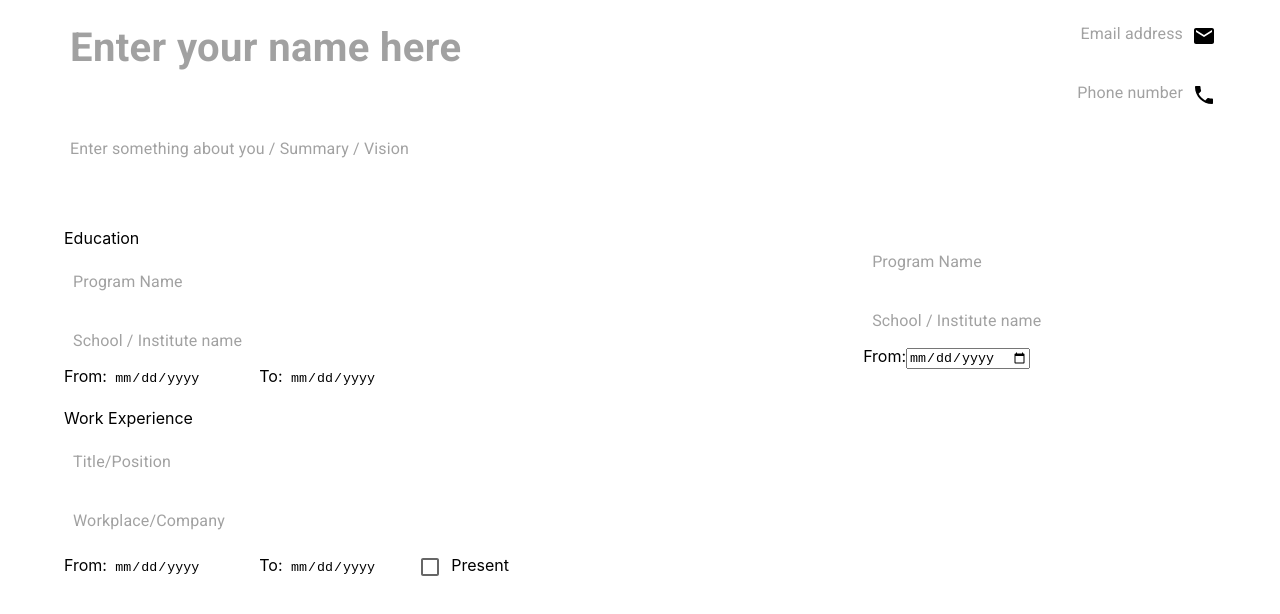
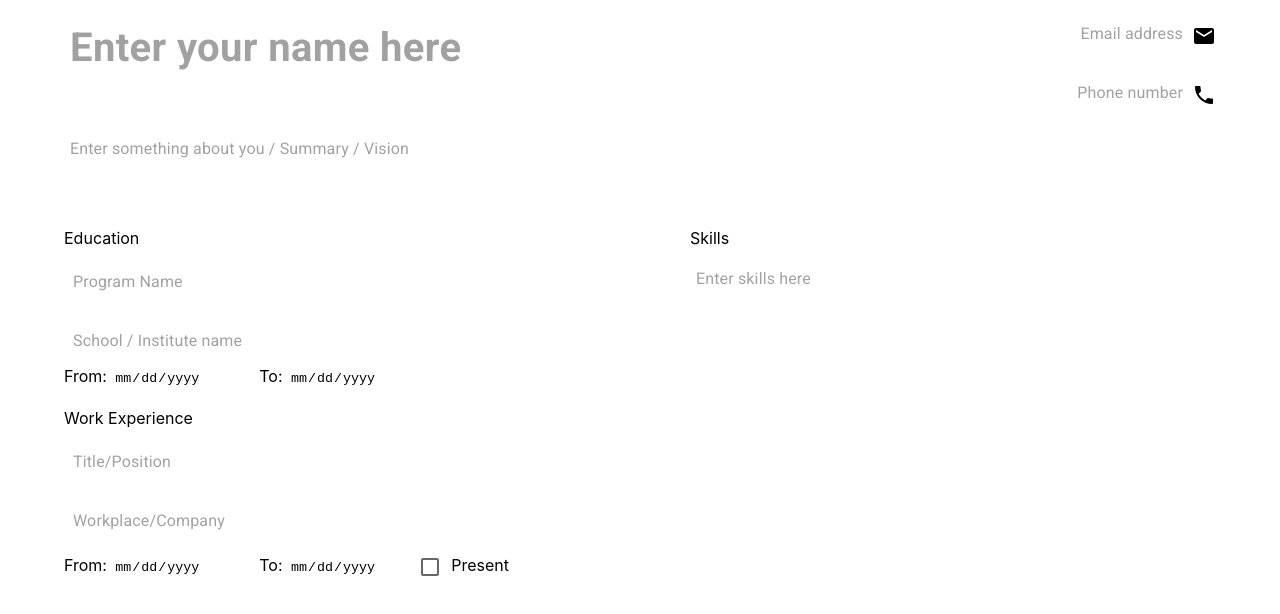
Before and after one commit to KunwarVSuryavanshi/resume-builder, a React (Create React App) app: page / in a window 1280 px wide. Shown: the top 614 px of the page. Built offline with nearby package versions, Linux system fonts and the light colour scheme.

Commit message:
skills added

```diff
--- a/src/Resumes/FirstResumeTemplate/FirstResume.jsx
+++ b/src/Resumes/FirstResumeTemplate/FirstResume.jsx
@@ -1,5 +1,5 @@
 import { Mail, Phone, PlaylistAdd } from '@mui/icons-material'
-import { Grid, TextField, ThemeProvider } from '@mui/material'
+import { Chip, Grid, TextField, ThemeProvider } from '@mui/material'
 import { Container } from '@mui/system'
 import React, { useState } from 'react'
 import {theme as TextFieldTheme} from './TextFieldTheme'
@@ -14,6 +14,9 @@
   const [details, setDetails] = useState([<EducationDetails/>])
   const[toggleExpRow, setToggleExpRow] = useState(false)
   const [workExp, setWorkExp] = useState([<WorkExperience />])
+  const [skill, setSkill] = useState([])
+  const [skillInp, setSkillInp] = useState('')
+  const [skillToggle, setSkillToggle] = useState(true)
 
   const headerContent = () => {
     return (
@@ -109,6 +112,9 @@
       case 'exp':
         setToggleExpRow(false)
         break;
+      case 'skill':
+        setSkillToggle(false)
+        break;
       default:
         return;
     }
@@ -123,9 +129,17 @@
       case 'exp':
         setToggleExpRow(true)
         break;
+      case 'skill':
+        setSkillToggle(true)
+        break;
       default:
         return;
     }
+  }
+
+  const handleSkills = (values) => {
+    setSkillInp(values)
+    setSkill(values.split(',').map(item => item.trim()).filter(item => item.length > 0))
   }
 
   const addNewRow = (region) => {
@@ -166,43 +180,48 @@
               </div>
             </div>
             <div className="item2_container">
-              <div className="item2_container_1">
+              <div className="item2_container_1" onBlur={(e) => handleBlur(e, 'skill')} onClick={() => handleClick('skill')}>
+                <div className="item2_container_1_skill">
+                  Skills
+                </div>
+                <div tabIndex={'1'} className="item2_container_1_skillCont" >
+                  {skill?.length > 0 && skill.map(item => <span style={{margin: '0.5vw 0.2vw', display: 'inline-block'}}><Chip label={item} color='info' /></span>)}
+                  <div style={{ minHeight: '40px' }}>
+                    {skillToggle &&
                       <TextField
                         hiddenLabel
-                  placeholder="Program Name"
+                        placeholder='Enter skills here'
                         variant='filled'
+                        value={skillInp}
                         size='medium'
                         margin="normal"
                         fullWidth
+                        multiline
                         sx={{
                           '& .MuiFilledInput-underline': {
                             fontSize: '1rem',
                             fontWeight: 'semi-bold',
                           }
                         }}
-                  onClick={handleClick}
-                />
-                <TextField
-                  hiddenLabel
-                  placeholder="School / Institute name"
-                  variant='filled'
-                  size='medium'
-                  margin="normal"
-                  fullWidth
-                  sx={{
-                    '& .MuiFilledInput-underline': {
-                      fontSize: '1rem',
-                      fontWeight: 'semi-bold',
-                    }
-                  }}
-                  onClick={handleClick}
-                />
+                        onChange={(e) => handleSkills(e.target.value)}
+                      />}
+                  </div>
+                </div>
               </div>
               <div className="item2_container_2">
-                <span className='fromDate'>
-                  <label>From:</label>
-                  <input type="date" />
-                </span>
+
+              </div>
+              <div className="item2_container_3">
+
+              </div>
+              <div className="item2_container_4">
+
+              </div>
+              <div className="item2_container_5">
+
+              </div>
+              <div className="item2_container_6">
+
               </div>
             </div>
           </div>
--- a/src/Resumes/FirstResumeTemplate/style.scss
+++ b/src/Resumes/FirstResumeTemplate/style.scss
@@ -11,6 +11,7 @@
     flex-grow: 1;
     flex-direction: column;
     margin: 25px 25px 20px 0px;
+    max-width: 50%;
     &_1{
       // &_ed{
 
@@ -28,6 +29,7 @@
     flex-grow: 1;
     flex-direction: column;
     margin: 25px 0px 20px 25px;
+    // width: 40%;
   }
 }
 
```
Also changed, not shown: src/Resumes/FirstResumeTemplate/Skills.jsx (added, +13 -0 lines). Lines whose indentation alone changed are shown as unchanged.
